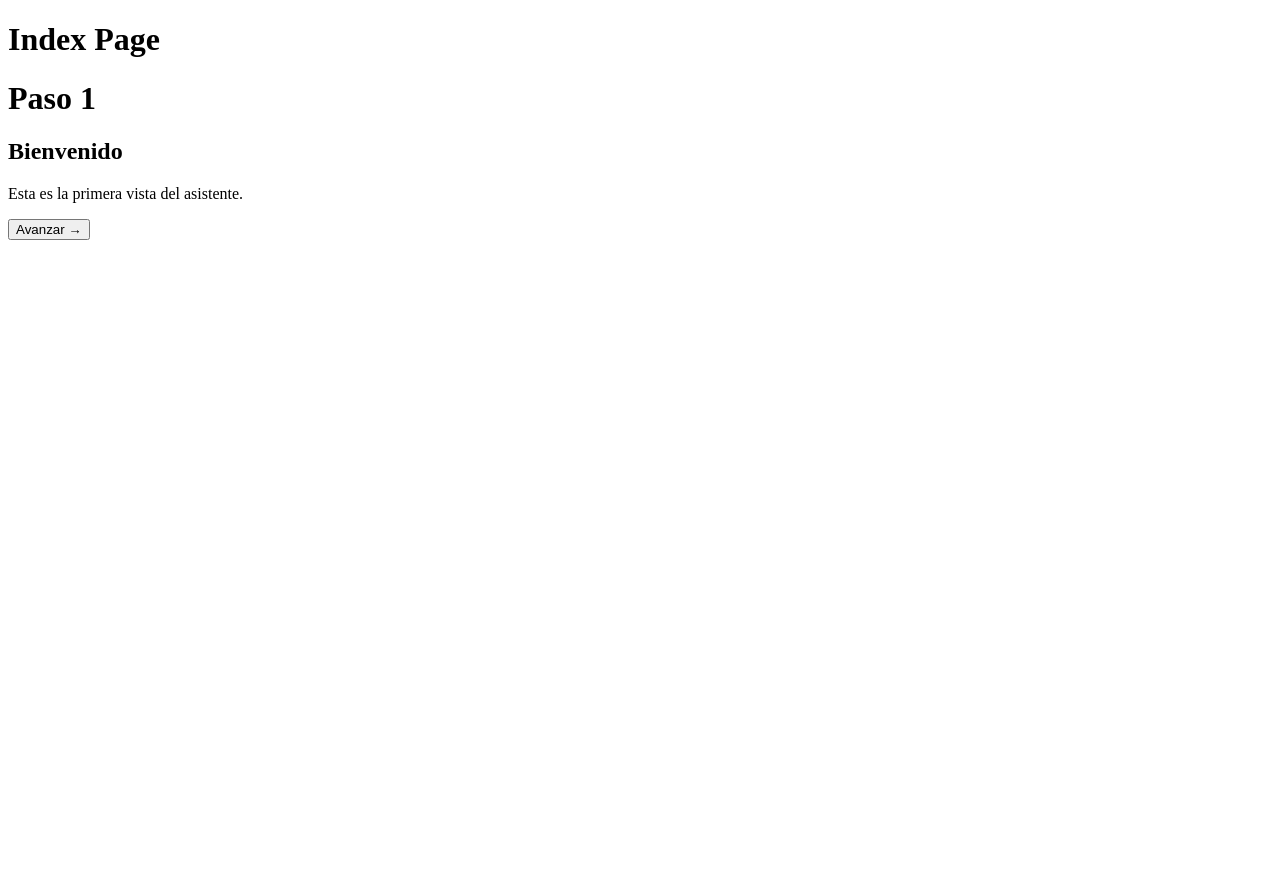
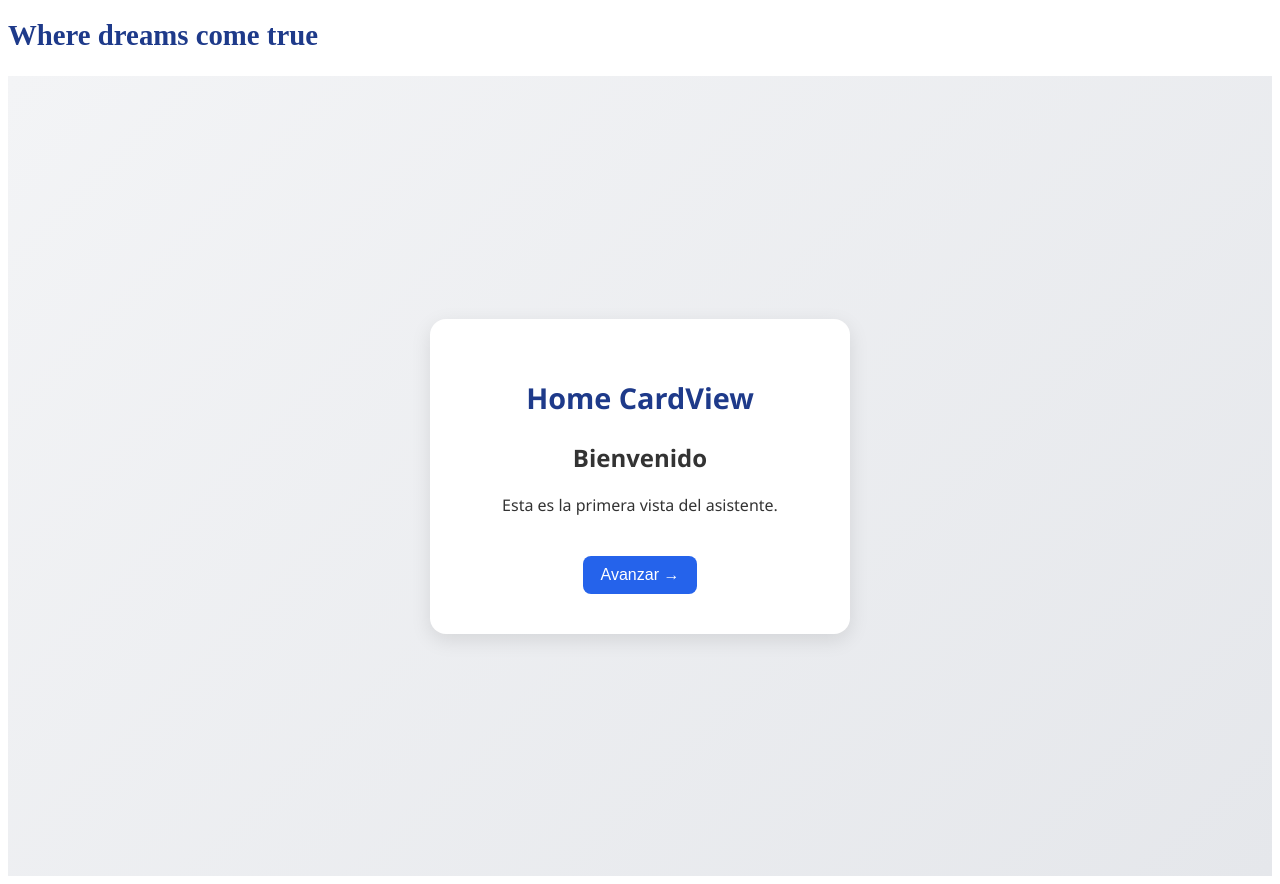
Before and after one commit to LuisCuadradoGuerra/VUE3_PRACTISING_LUIS, a Vue app: page / in a window 1280 px wide. Before the commit the page ends 800 px from the top, so only its background shows below. Built offline with nearby package versions, Linux system fonts and the light colour scheme; the HTML template or start-up script is replaced by a standard one.

Commit message:
Select and styles
A commit with select and styles done completly

```diff
--- a/src/App.vue
+++ b/src/App.vue
@@ -1,7 +1,7 @@
 <script setup lang="ts"></script>
 
 <template>
-  <h1>Index Page</h1>
+  <h1>Where dreams come true</h1>
 
   <div>
     <RouterView />
--- /dev/null
+++ b/src/assests/card-view-style.css
@@ -0,0 +1,58 @@
+/* ======= Estructura general ======= */
+.page {
+  display: flex;
+  align-items: center;
+  justify-content: center;
+  height: 100vh;
+  background: linear-gradient(135deg, #f3f4f6, #e5e7eb);
+  font-family: 'Segoe UI', Roboto, Helvetica, Arial, sans-serif;
+  color: #333;
+}
+
+/* ======= Tarjeta central ======= */
+.card {
+  background: white;
+  border-radius: 16px;
+  padding: 40px 50px;
+  box-shadow: 0 6px 20px rgba(0, 0, 0, 0.1);
+  text-align: center;
+  width: 320px;
+  transition:
+    transform 0.2s ease,
+    box-shadow 0.2s ease;
+}
+
+.card:hover {
+  transform: translateY(-3px);
+  box-shadow: 0 10px 25px rgba(0, 0, 0, 0.15);
+}
+
+/* ======= Título ======= */
+h1 {
+  font-size: 1.8rem;
+  margin-bottom: 1.5rem;
+  color: #1e3a8a;
+}
+
+/* ======= Botón ======= */
+button {
+  margin-top: 24px;
+  background-color: #2563eb;
+  color: white;
+  border: none;
+  padding: 10px 18px;
+  border-radius: 8px;
+  font-size: 1rem;
+  cursor: pointer;
+  transition:
+    background-color 0.2s,
+    transform 0.1s;
+}
+
+button:hover {
+  background-color: #1e40af;
+}
+
+button:active {
+  transform: scale(0.97);
+}
--- a/src/components/SelectorComponent.vue
+++ b/src/components/SelectorComponent.vue
@@ -1,17 +1,29 @@
 <template>
-  <button
-    class="px-4 py-2 rounded border transition-all"
-    :class="selected
-      ? 'bg-blue-600 text-white border-blue-600'
-      : 'bg-white text-gray-800 border-gray-300 hover:bg-gray-100'"
-  >
-    {{ label }}
-  </button>
+  <select v-model="innerValue" class="border px-4 py-2 rounded w-60 text-gray-700">
+    <option disabled value="">Selecciona una opción</option>
+    <option v-for="option in options" :key="option" :value="option">
+      {{ option }}
+    </option>
+  </select>
 </template>
 
 <script setup lang="ts">
-  defineProps<{
-    label: string
-    selected: boolean
-  }>()
+import { ref, watch } from 'vue'
+
+const props = defineProps<{
+  modelValue: string
+  options: string[]
+}>()
+
+const emit = defineEmits<{
+  (e: 'update:modelValue', value: string): void
+}>()
+
+const innerValue = ref(props.modelValue)
+
+watch(innerValue, (value) => emit('update:modelValue', value))
+watch(
+  () => props.modelValue,
+  (newValue) => (innerValue.value = newValue),
+)
 </script>
--- a/src/main.ts
+++ b/src/main.ts
@@ -1,6 +1,6 @@
 import { createApp } from 'vue'
 import { createPinia } from 'pinia'
-
+import './assests/card-view-style.css'
 import App from './App.vue'
 import router from './router'
 
--- a/src/views/CardView.vue
+++ b/src/views/CardView.vue
@@ -1,6 +1,7 @@
 <template>
-  <div class="text-center">
-    <h1 class="text-2xl font-bold mb-4">Paso 1</h1>
+  <div class="page">
+    <div class="card">
+      <h1 class="text-2xl font-bold mb-4">Home CardView</h1>
       <CardComponent title="Bienvenido" text="Esta es la primera vista del asistente." />
 
       <button
@@ -10,8 +11,11 @@
         Avanzar →
       </button>
     </div>
+  </div>
 </template>
 
 <script setup lang="ts">
 import CardComponent from '@/components/CardComponent.vue'
 </script>
+
+<style scoped></style>
```
Also changed, not shown: src/views/SelectionView.vue (+73 -7 lines), 2 other files (tests, documents, lock files or other folders). Lines whose indentation alone changed are shown as unchanged.
